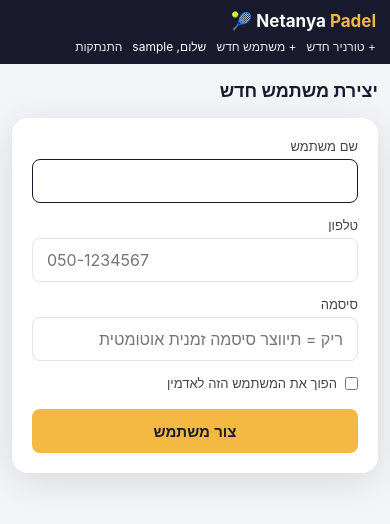
After one commit to mizrgal/netanya-padel, a Flask app: page /admin/users/new in a window 390 px wide. The commit adds this page. Shown: the top 524 px of the page. Run offline with Flask 3, Linux system fonts and the light colour scheme; the visitor is signed in with stand-in values (Sample User, id 1).

Commit message:
Let an admin create additional admin (or regular) user accounts
Adds /admin/users/new: username + phone + optional password (auto-
generated and flashed back if left blank) + an is_admin checkbox,
so admin status isn't limited to whoever first registers as
ADMIN_USERNAME.

Co-Authored-By: Claude Sonnet 5 <noreply@anthropic.com>

```diff
--- a/app.py
+++ b/app.py
@@ -425,6 +425,33 @@ def tournament_new():
     return render_template("tournament_new.html")
 
 
+@app.route("/admin/users/new", methods=["GET", "POST"])
+@admin_required
+def admin_user_new():
+    if request.method == "POST":
+        username = request.form.get("username", "").strip()
+        phone = request.form.get("phone", "").strip()
+        password = request.form.get("password", "").strip()
+        is_admin = request.form.get("is_admin") == "on"
+        if not username or not phone:
+            flash("נא למלא שם משתמש וטלפון", "error")
+        elif get_user_by_username(username):
+            flash("שם המשתמש כבר תפוס", "error")
+        else:
+            generated = False
+            if not password:
+                password = "".join(random.choices(string.digits, k=6))
+                generated = True
+            create_user(username, phone, password, is_admin=is_admin)
+            role = "אדמין" if is_admin else "משתמש"
+            msg = f"נוצר {role} חדש: '{username}'"
+            if generated:
+                msg += f" עם סיסמה זמנית: {password}"
+            flash(msg, "success")
+            return redirect(url_for("admin_user_new"))
+    return render_template("admin_user_new.html")
+
+
 # ─── Tournament detail, registration, draw, scoring ─────────────────────────
 @app.route("/tournaments/<tid>")
 @login_required
--- /dev/null
+++ b/templates/admin_user_new.html
@@ -0,0 +1,24 @@
+{% extends "base_app.html" %}
+{% block title %}משתמש חדש – Netanya Padel{% endblock %}
+{% block content %}
+  <h1>יצירת משתמש חדש</h1>
+  <div class="card" style="max-width:420px;">
+    <form method="POST" action="{{ url_for('admin_user_new') }}">
+      <label>שם משתמש</label>
+      <input type="text" name="username" required autofocus>
+
+      <label>טלפון</label>
+      <input type="tel" name="phone" placeholder="050-1234567" required>
+
+      <label>סיסמה</label>
+      <input type="password" name="password" placeholder="ריק = תיווצר סיסמה זמנית אוטומטית">
+
+      <label style="display:flex; align-items:center; gap:8px; margin-bottom:18px;">
+        <input type="checkbox" name="is_admin" style="width:auto; min-height:auto; margin:0;">
+        הפוך את המשתמש הזה לאדמין
+      </label>
+
+      <button type="submit" class="btn-block btn-gold">צור משתמש</button>
+    </form>
+  </div>
+{% endblock %}
--- a/templates/base_app.html
+++ b/templates/base_app.html
@@ -12,6 +12,7 @@
     <div class="topbar-links">
       {% if session.get('is_admin') %}
         <a href="{{ url_for('tournament_new') }}">+ טורניר חדש</a>
+        <a href="{{ url_for('admin_user_new') }}">+ משתמש חדש</a>
       {% endif %}
       <span>שלום, {{ session.get('username', '') }}</span>
       <a href="{{ url_for('logout') }}">התנתקות</a>
```
